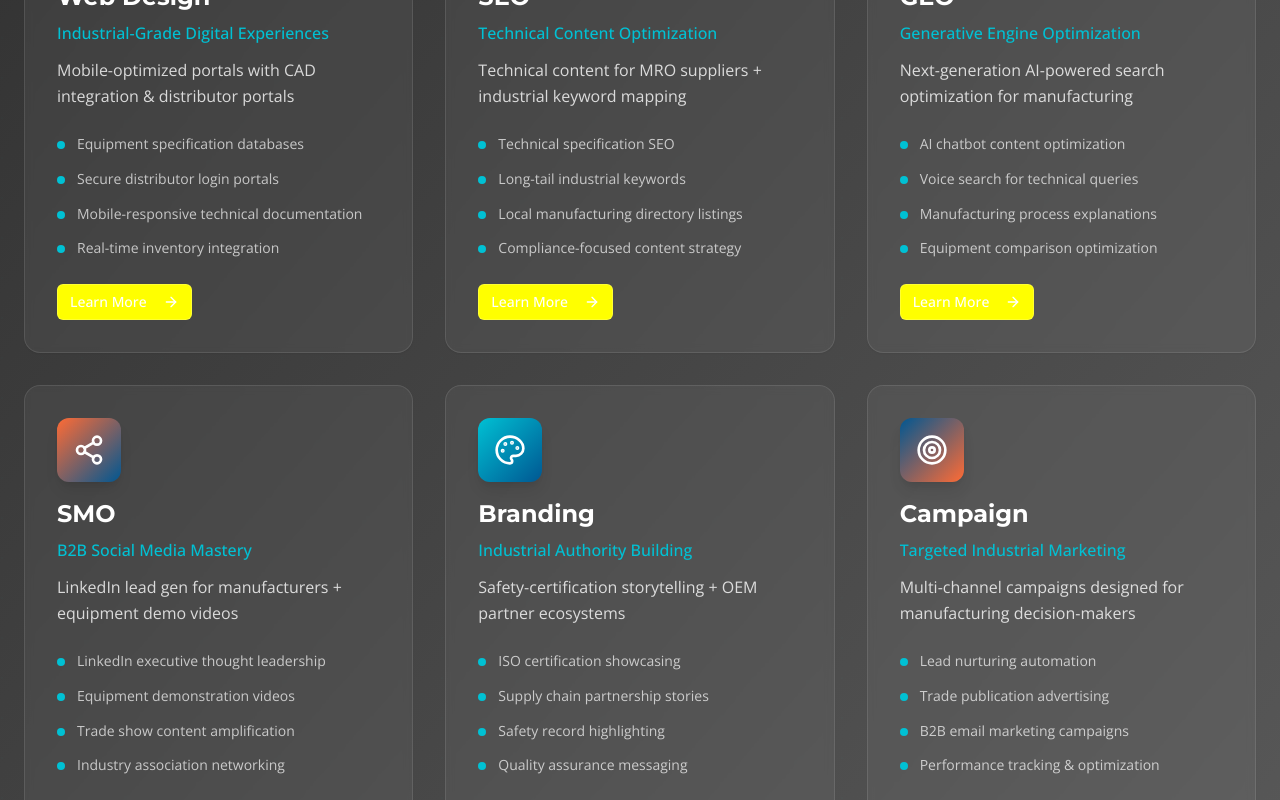
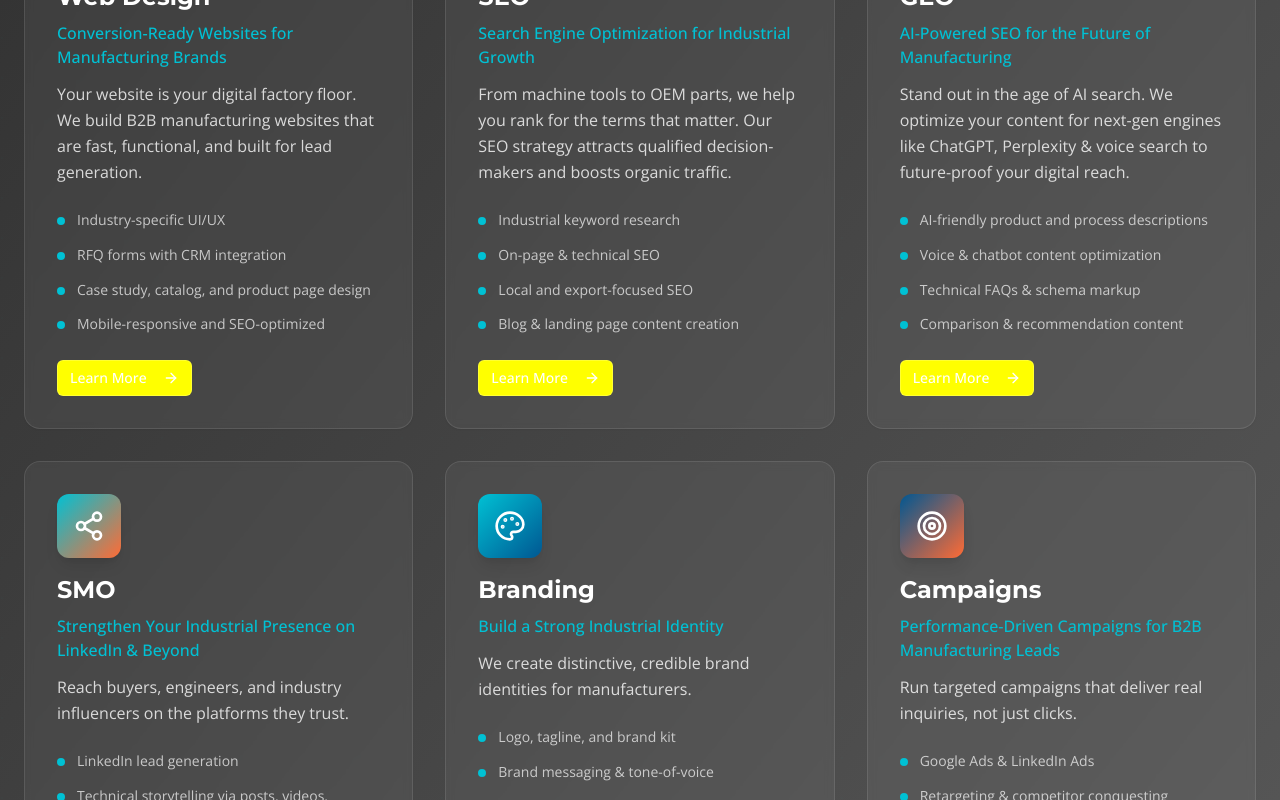
Before and after one commit to arun-pixel123/industrial-growth-forge, a React (Vite) app: page / in a window 1280 px wide. Shown: the part 2280-3080 px from the top of the page. Built offline with nearby package versions, Linux system fonts and the light colour scheme.

Commit message:
Refactor: Update services grid content
Update the content of the services grid section based on the provided specifications, including text, features, and button styling.

```diff
--- a/src/components/ServicesGrid.tsx
+++ b/src/components/ServicesGrid.tsx
@@ -8,78 +8,77 @@ const ServicesGrid = () => {
     {
       icon: <Monitor className="w-8 h-8" />,
       title: "Web Design",
-      subtitle: "Industrial-Grade Digital Experiences",
-      description: "Mobile-optimized portals with CAD integration & distributor portals",
+      subtitle: "Conversion-Ready Websites for Manufacturing Brands",
+      description: "Your website is your digital factory floor. We build B2B manufacturing websites that are fast, functional, and built for lead generation.",
       features: [
-        "Equipment specification databases",
-        "Secure distributor login portals",
-        "Mobile-responsive technical documentation",
-        "Real-time inventory integration"
+        "Industry-specific UI/UX",
+        "RFQ forms with CRM integration",
+        "Case study, catalog, and product page design",
+        "Mobile-responsive and SEO-optimized"
       ],
       color: "from-industrial-blue to-precision-teal"
     },
     {
       icon: <Search className="w-8 h-8" />,
       title: "SEO",
-      subtitle: "Technical Content Optimization",
-      description: "Technical content for MRO suppliers + industrial keyword mapping",
+      subtitle: "Search Engine Optimization for Industrial Growth",
+      description: "From machine tools to OEM parts, we help you rank for the terms that matter. Our SEO strategy attracts qualified decision-makers and boosts organic traffic.",
       features: [
-        "Technical specification SEO",
-        "Long-tail industrial keywords",
-        "Local manufacturing directory listings",
-        "Compliance-focused content strategy"
+        "Industrial keyword research",
+        "On-page & technical SEO",
+        "Local and export-focused SEO",
+        "Blog & landing page content creation"
       ],
-      color: "from-precision-teal to-warning-yellow"
+      color: "from-precision-teal to-machinery-orange"
     },
     {
       icon: <Zap className="w-8 h-8" />,
       title: "GEO",
-      subtitle: "Generative Engine Optimization",
-      description: "Next-generation AI-powered search optimization for manufacturing",
+      subtitle: "AI-Powered SEO for the Future of Manufacturing",
+      description: "Stand out in the age of AI search. We optimize your content for next-gen engines like ChatGPT, Perplexity & voice search to future-proof your digital reach.",
       features: [
-        "AI chatbot content optimization",
-        "Voice search for technical queries",
-        "Manufacturing process explanations",
-        "Equipment comparison optimization"
+        "AI-friendly product and process descriptions",
+        "Voice & chatbot content optimization",
+        "Technical FAQs & schema markup",
+        "Comparison & recommendation content"
       ],
-      color: "from-warning-yellow to-machinery-orange"
+      color: "from-machinery-orange to-industrial-blue"
     },
     {
       icon: <Share2 className="w-8 h-8" />,
       title: "SMO",
-      subtitle: "B2B Social Media Mastery",
-      description: "LinkedIn lead gen for manufacturers + equipment demo videos",
+      subtitle: "Strengthen Your Industrial Presence on LinkedIn & Beyond",
+      description: "Reach buyers, engineers, and industry influencers on the platforms they trust.",
       features: [
-        "LinkedIn executive thought leadership",
-        "Equipment demonstration videos",
-        "Trade show content amplification",
-        "Industry association networking"
+        "LinkedIn lead generation",
+        "Technical storytelling via posts, videos, carousels",
+        "Recruitment branding",
+        "Trade show & event promotion"
       ],
-      color: "from-machinery-orange to-industrial-blue"
+      color: "from-precision-teal to-machinery-orange"
     },
     {
       icon: <Palette className="w-8 h-8" />,
       title: "Branding",
-      subtitle: "Industrial Authority Building",
-      description: "Safety-certification storytelling + OEM partner ecosystems",
+      subtitle: "Build a Strong Industrial Identity",
+      description: "We create distinctive, credible brand identities for manufacturers.",
       features: [
-        "ISO certification showcasing",
-        "Supply chain partnership stories",
-        "Safety record highlighting",
-        "Quality assurance messaging"
+        "Logo, tagline, and brand kit",
+        "Brand messaging & tone-of-voice",
+        "Visual consistency across all touchpoints"
       ],
       color: "from-precision-teal to-industrial-blue"
     },
     {
       icon: <Target className="w-8 h-8" />,
-      title: "Campaign",
-      subtitle: "Targeted Industrial Marketing",
-      description: "Multi-channel campaigns designed for manufacturing decision-makers",
+      title: "Campaigns",
+      subtitle: "Performance-Driven Campaigns for B2B Manufacturing Leads",
+      description: "Run targeted campaigns that deliver real inquiries, not just clicks.",
       features: [
-        "Lead nurturing automation",
-        "Trade publication advertising",
-        "B2B email marketing campaigns",
-        "Performance tracking & optimization"
+        "Google Ads & LinkedIn Ads",
+        "Retargeting & competitor conquesting",
+        "Industry-specific campaign landing pages",
+        "Monthly reporting & lead tracking"
       ],
       color: "from-industrial-blue to-machinery-orange"
     }
@@ -90,14 +89,14 @@ const ServicesGrid = () => {
       {/* Background Elements */}
       <div className="absolute inset-0 circuit-pattern opacity-10"></div>
       <div className="absolute top-10 right-10 w-32 h-32 border border-precision-teal/20 rounded-full"></div>
-      <div className="absolute bottom-10 left-10 w-24 h-24 border border-warning-yellow/20 rounded-2xl transform rotate-45"></div>
+      <div className="absolute bottom-10 left-10 w-24 h-24 border border-machinery-orange/20 rounded-2xl transform rotate-45"></div>
 
       <div className="container mx-auto px-6 relative">
         {/* Section Header */}
         <div className="text-center mb-16 space-y-4">
           <h2 className="text-4xl lg:text-5xl font-montserrat font-bold text-white mb-4">
             Industrial-Strength
-            <span className="block bg-gradient-to-r from-precision-teal to-warning-yellow bg-clip-text text-transparent">
+            <span className="block bg-gradient-to-r from-precision-teal to-machinery-orange bg-clip-text text-transparent">
               Digital Solutions
             </span>
           </h2>
```
